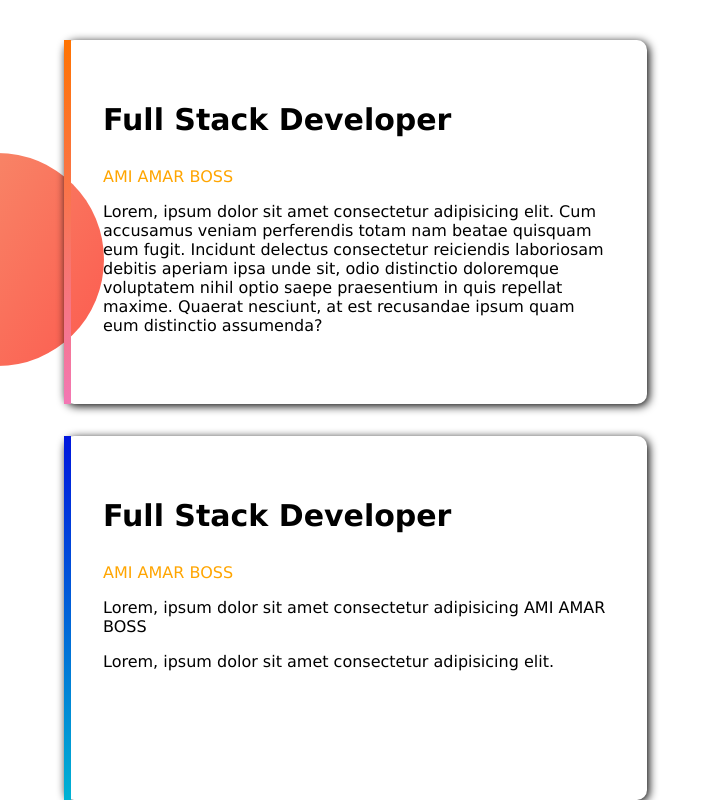
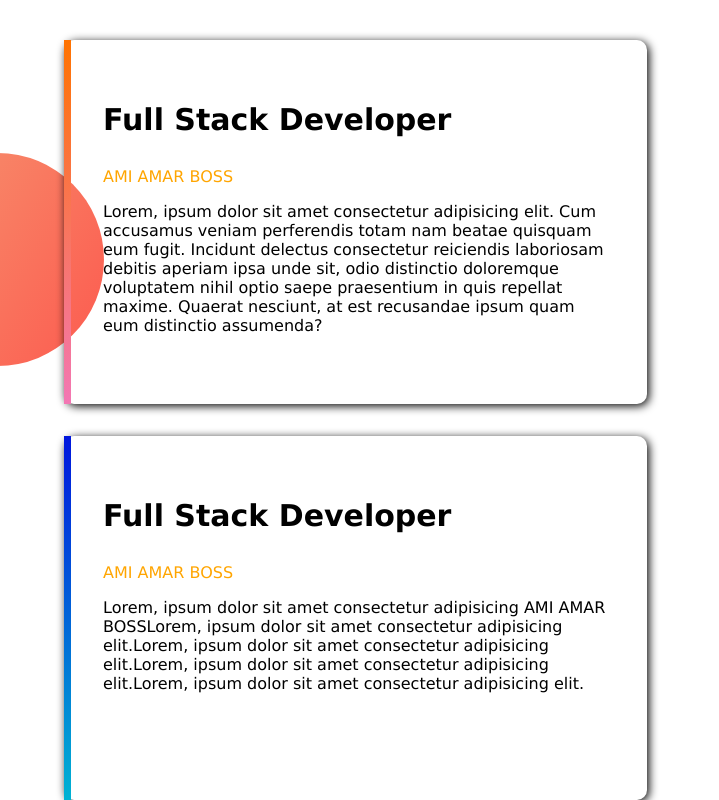
Before and after one commit to ARahMAN4124/module04-practice, a plain HTML site: page index.html in a window 1280 px wide. Shown: the part 1260-2060 px from the top of the page, without its empty margins (0-719 px from the left). Drawn offline with Linux system fonts and the light colour scheme.

```diff
--- a/index.html
+++ b/index.html
@@ -40,8 +40,7 @@
         <div class="helf-div ex-div ex-right" id="">
             <h3>Full Stack Developer</h3>
             <p><span class="hightlight">AMI AMAR BOSS</span></p>
-            <p>Lorem, ipsum dolor sit amet consectetur adipisicing AMI AMAR BOSS</span></p>
-            <p>Lorem, ipsum dolor sit amet consectetur adipisicing  elit.</p>
+            <p>Lorem, ipsum dolor sit amet consectetur adipisicing AMI AMAR BOSSLorem, ipsum dolor sit amet consectetur adipisicing  elit.Lorem, ipsum dolor sit amet consectetur adipisicing  elit.Lorem, ipsum dolor sit amet consectetur adipisicing  elit.Lorem, ipsum dolor sit amet consectetur adipisicing  elit.</p>
         </div>
     </section>
 </body>
```
